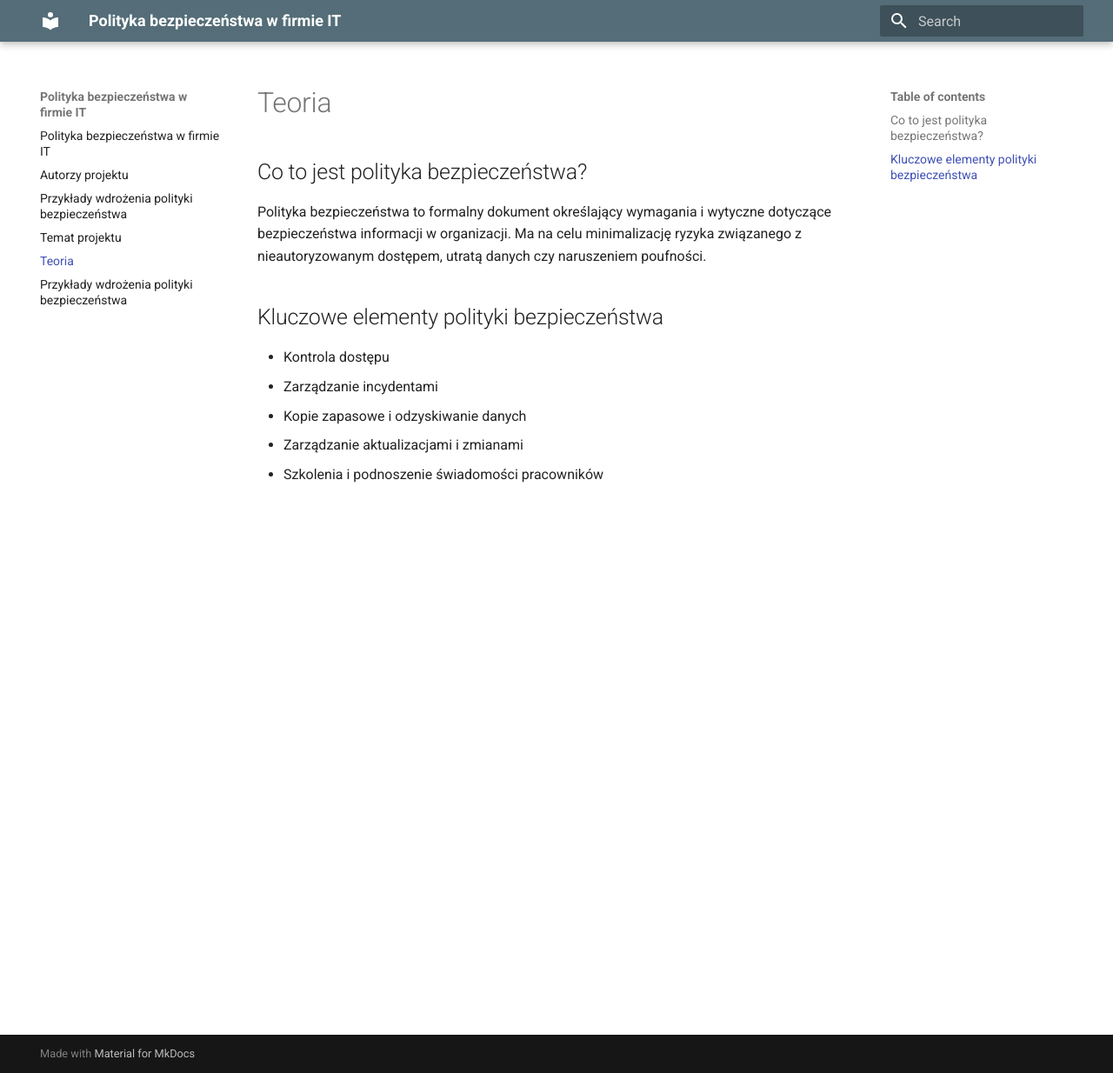
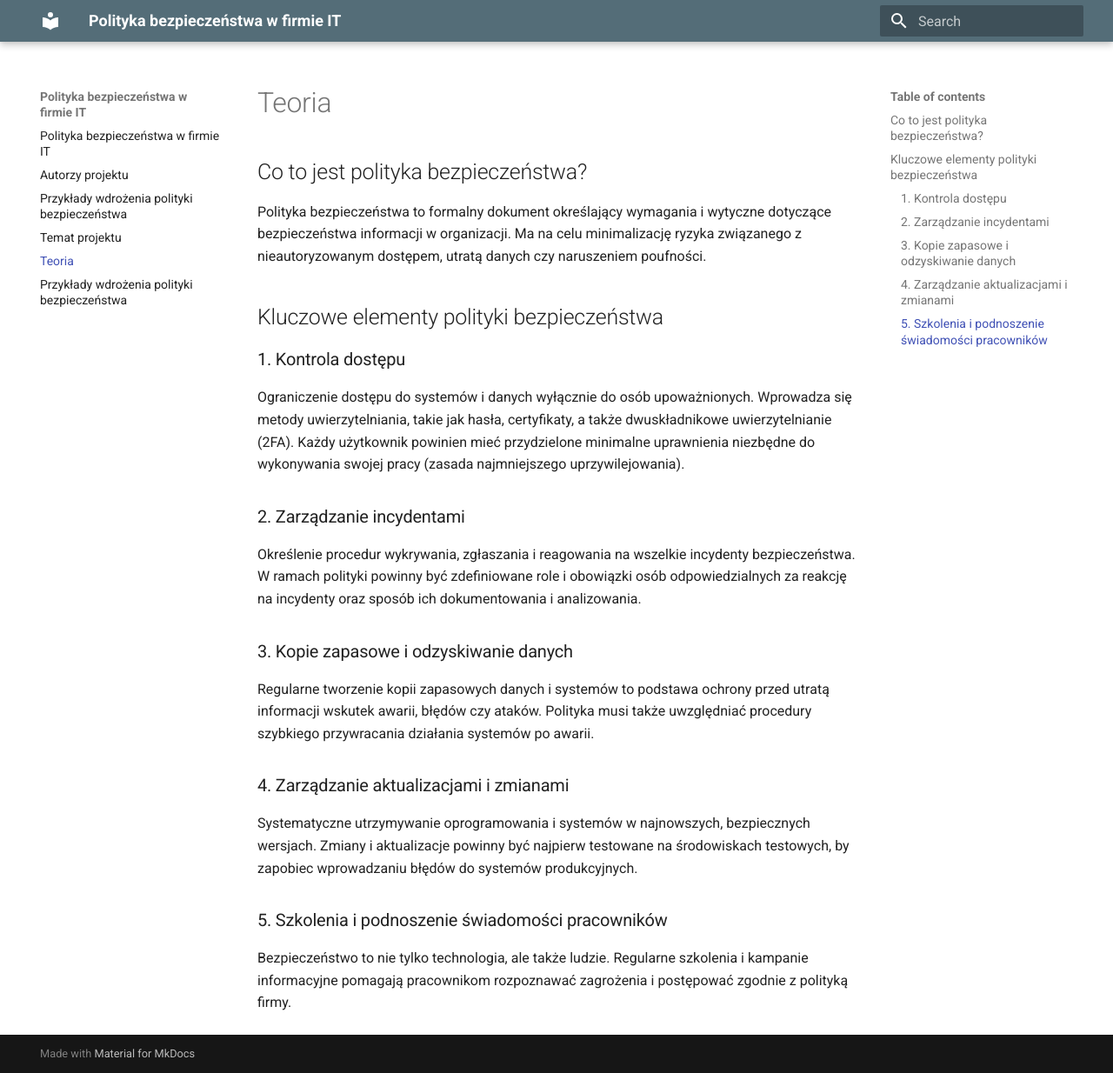
Before and after one commit to maksuei/projektswpg-md, an MkDocs documentation site: the page built from docs/teoria.md, in a window 1280 px wide and 1234 px high. Shown: the whole window at 87% size. Built offline with MkDocs 1.6.1 and Material for MkDocs 9.7.7, drawn with Linux system fonts in a browser that asks for light colours.

Commit message:
Update teoria.md

```diff
--- a/docs/teoria.md
+++ b/docs/teoria.md
@@ -2,8 +2,22 @@
 Polityka bezpieczeństwa to formalny dokument określający wymagania i wytyczne dotyczące bezpieczeństwa informacji w organizacji. Ma na celu minimalizację ryzyka związanego z nieautoryzowanym dostępem, utratą danych czy naruszeniem poufności.
 
 ## Kluczowe elementy polityki bezpieczeństwa
-- Kontrola dostępu
-- Zarządzanie incydentami
-- Kopie zapasowe i odzyskiwanie danych
-- Zarządzanie aktualizacjami i zmianami
-- Szkolenia i podnoszenie świadomości pracowników
+### 1. Kontrola dostępu
+
+Ograniczenie dostępu do systemów i danych wyłącznie do osób upoważnionych. Wprowadza się metody uwierzytelniania, takie jak hasła, certyfikaty, a także dwuskładnikowe uwierzytelnianie (2FA). Każdy użytkownik powinien mieć przydzielone minimalne uprawnienia niezbędne do wykonywania swojej pracy (zasada najmniejszego uprzywilejowania).
+
+### 2. Zarządzanie incydentami
+
+Określenie procedur wykrywania, zgłaszania i reagowania na wszelkie incydenty bezpieczeństwa. W ramach polityki powinny być zdefiniowane role i obowiązki osób odpowiedzialnych za reakcję na incydenty oraz sposób ich dokumentowania i analizowania.
+
+### 3. Kopie zapasowe i odzyskiwanie danych
+
+Regularne tworzenie kopii zapasowych danych i systemów to podstawa ochrony przed utratą informacji wskutek awarii, błędów czy ataków. Polityka musi także uwzględniać procedury szybkiego przywracania działania systemów po awarii.
+
+### 4. Zarządzanie aktualizacjami i zmianami
+
+Systematyczne utrzymywanie oprogramowania i systemów w najnowszych, bezpiecznych wersjach. Zmiany i aktualizacje powinny być najpierw testowane na środowiskach testowych, by zapobiec wprowadzaniu błędów do systemów produkcyjnych.
+
+### 5. Szkolenia i podnoszenie świadomości pracowników
+
+Bezpieczeństwo to nie tylko technologia, ale także ludzie. Regularne szkolenia i kampanie informacyjne pomagają pracownikom rozpoznawać zagrożenia i postępować zgodnie z polityką firmy.
```
